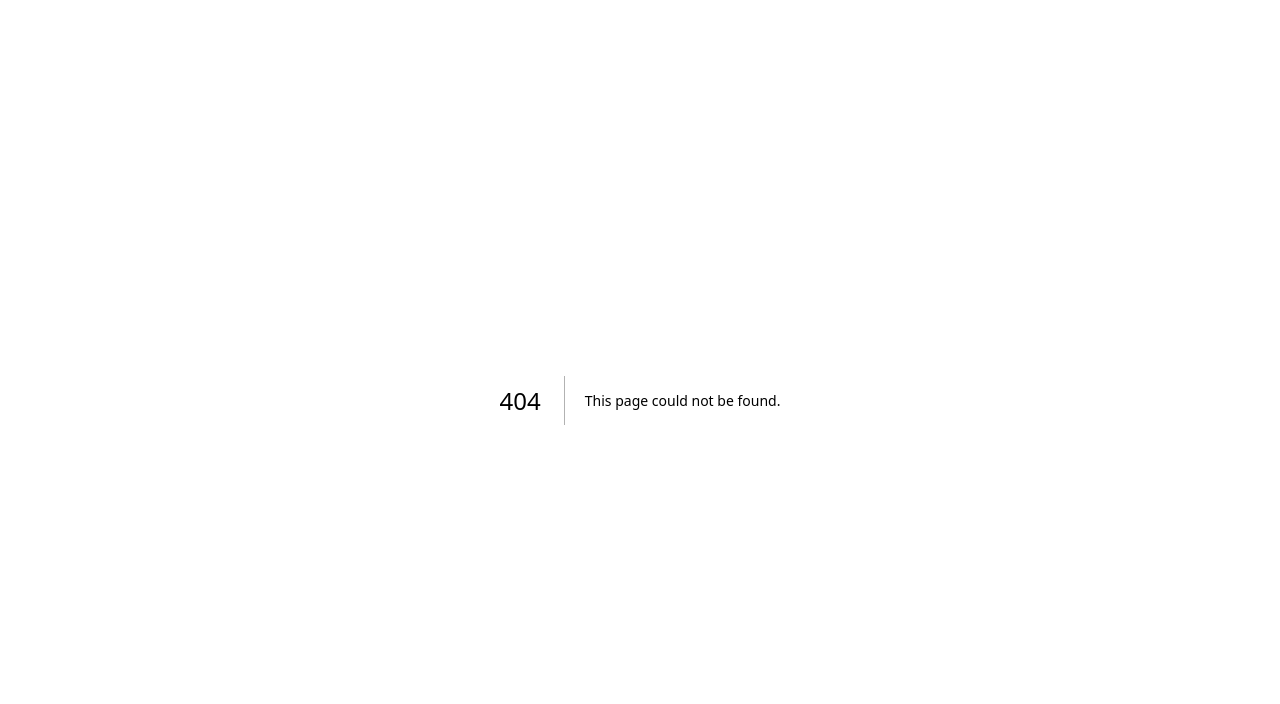
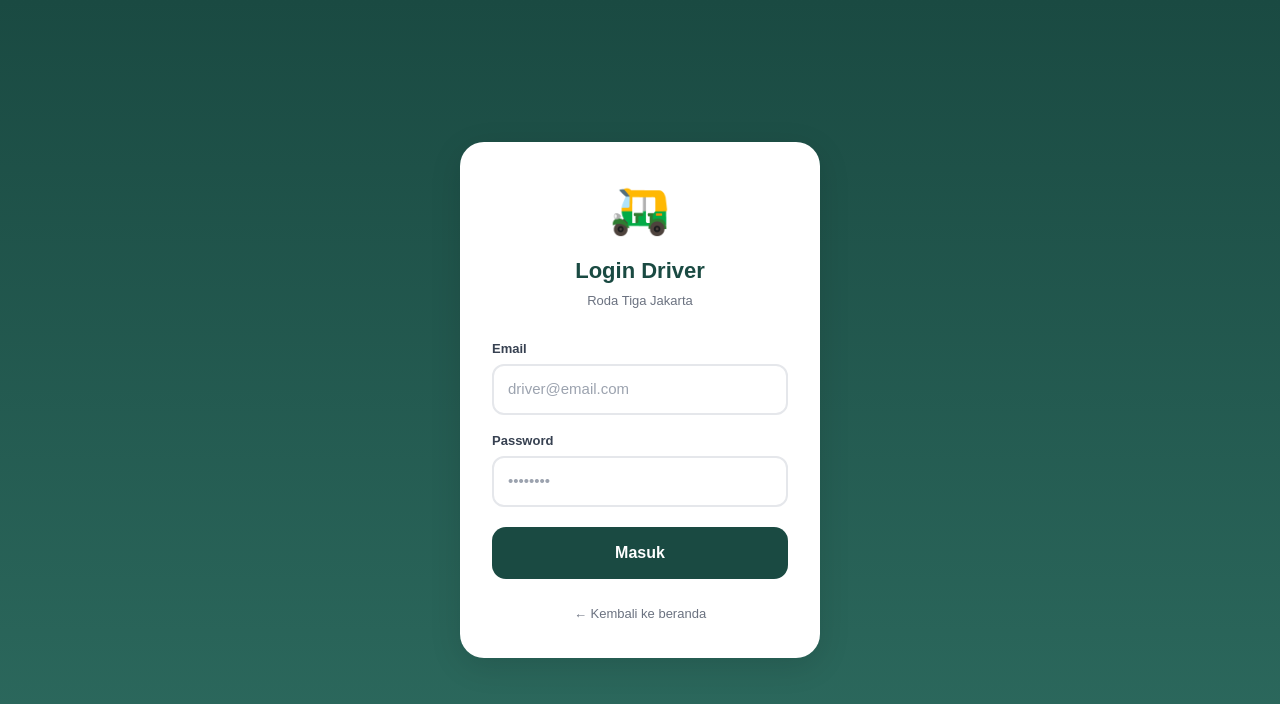
Before and after one commit to HD251068/Roda-Tiga-Jakarta, a Next.js app: page /driver/login in a window 1280 px wide. Before the commit this address had no page. Shown: the top 704 px of the page. Built offline with nearby package versions, Linux system fonts and the light colour scheme.

Commit message:
feat: add driver login page

```diff
--- /dev/null
+++ b/src/app/driver/login/page.tsx
@@ -0,0 +1,72 @@
+'use client'
+import { useState } from 'react'
+import { signIn } from 'next-auth/react'
+import { useRouter } from 'next/navigation'
+
+export default function DriverLogin() {
+  const router = useRouter()
+  const [email, setEmail] = useState('')
+  const [password, setPassword] = useState('')
+  const [loading, setLoading] = useState(false)
+  const [error, setError] = useState('')
+
+  const handleLogin = async (e: React.FormEvent) => {
+    e.preventDefault()
+    setLoading(true)
+    setError('')
+    const res = await signIn('credentials', {
+      email, password, role: 'driver', redirect: false,
+    })
+    if (res?.ok) {
+      router.push('/driver')
+    } else {
+      setError('Email atau password salah')
+      setLoading(false)
+    }
+  }
+
+  return (
+    <div style={{
+      minHeight: '100vh',
+      background: 'linear-gradient(180deg, #1A4A42 0%, #2D6B5F 100%)',
+      display: 'flex', alignItems: 'center', justifyContent: 'center',
+      padding: '20px', fontFamily: 'sans-serif',
+    }}>
+      <div style={{
+        background: '#fff', borderRadius: 24, padding: 32,
+        width: '100%', maxWidth: 360,
+        boxShadow: '0 8px 32px rgba(0,0,0,0.12)',
+      }}>
+        <div style={{ textAlign: 'center', marginBottom: 28 }}>
+          <div style={{ fontSize: 48, marginBottom: 8 }}>🛺</div>
+          <h1 style={{ fontSize: 22, fontWeight: 800, color: '#1A4A42', margin: 0 }}>Login Driver</h1>
+          <p style={{ fontSize: 13, color: '#6B7280', marginTop: 4 }}>Roda Tiga Jakarta</p>
+        </div>
+        <form onSubmit={handleLogin}>
+          <div style={{ marginBottom: 16 }}>
+            <label style={{ fontSize: 13, fontWeight: 600, color: '#374151', display: 'block', marginBottom: 6 }}>Email</label>
+            <input type="email" value={email} onChange={e => setEmail(e.target.value)} required placeholder="driver@email.com"
+              style={{ width: '100%', padding: '12px 14px', borderRadius: 12, border: '2px solid #E5E7EB', fontSize: 15, outline: 'none', boxSizing: 'border-box' }} />
+          </div>
+          <div style={{ marginBottom: 20 }}>
+            <label style={{ fontSize: 13, fontWeight: 600, color: '#374151', display: 'block', marginBottom: 6 }}>Password</label>
+            <input type="password" value={password} onChange={e => setPassword(e.target.value)} required placeholder="••••••••"
+              style={{ width: '100%', padding: '12px 14px', borderRadius: 12, border: '2px solid #E5E7EB', fontSize: 15, outline: 'none', boxSizing: 'border-box' }} />
+          </div>
+          {error && (
+            <div style={{ background: '#FEF2F2', border: '1px solid #FECACA', borderRadius: 10, padding: '10px 14px', color: '#DC2626', fontSize: 13, marginBottom: 16 }}>
+              {error}
+            </div>
+          )}
+          <button type="submit" disabled={loading}
+            style={{ width: '100%', padding: '14px', borderRadius: 14, background: loading ? '#9CA3AF' : '#1A4A42', color: '#fff', fontSize: 16, fontWeight: 700, border: 'none', cursor: loading ? 'not-allowed' : 'pointer' }}>
+            {loading ? 'Memproses...' : 'Masuk'}
+          </button>
+        </form>
+        <div style={{ textAlign: 'center', marginTop: 20 }}>
+          <a href="/" style={{ fontSize: 13, color: '#6B7280', textDecoration: 'none' }}>← Kembali ke beranda</a>
+        </div>
+      </div>
+    </div>
+  )
+}
```
